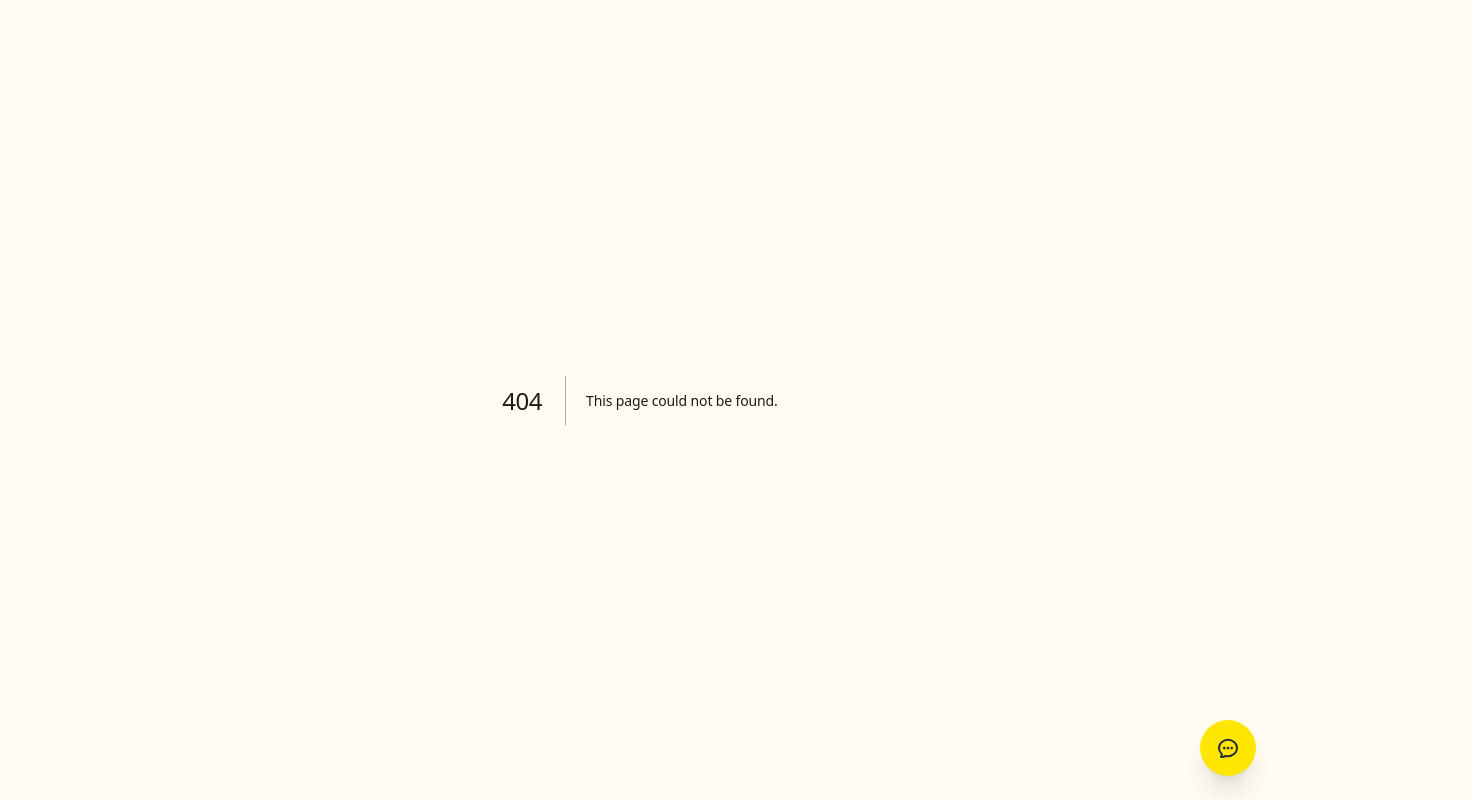
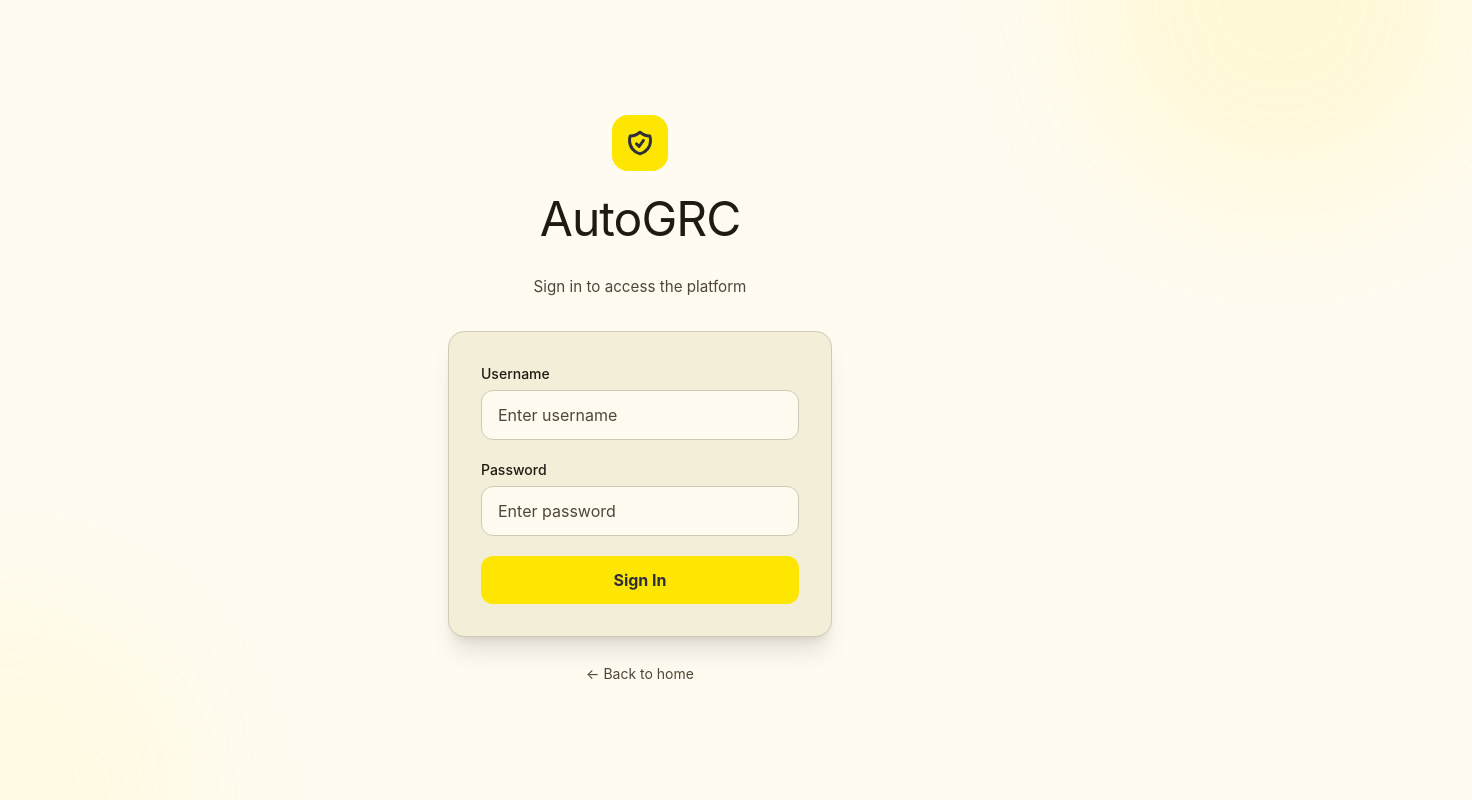
Before and after one commit to AIDEVEYSBD/AUTOGRC, a Next.js app: page /login in a window 1280 px wide. Before the commit this address had no page. Shown: the top 800 px of the page, 1472 px wide, since content can reach past the window. Built offline with nearby package versions, Linux system fonts and the light colour scheme; no server answers.

Commit message:
Single User Auth
Added single user auth login system using JWT with htpponly cookie and 8 hour login expiry.

```diff
--- a/package.json
+++ b/package.json
@@ -14,6 +14,7 @@
     "better-sqlite3": "^12.6.0",
     "docx": "^9.5.3",
     "drizzle-orm": "^0.45.1",
+    "jose": "^6.1.3",
     "next": "^16.1.1",
     "openai": "^6.22.0",
     "pdfkit": "^0.17.2",
--- /dev/null
+++ b/src/app/api/auth/login/route.ts
@@ -0,0 +1,23 @@
+import { NextRequest, NextResponse } from 'next/server';
+import { validateCredentials, signToken, COOKIE_NAME } from '@/lib/auth';
+
+export async function POST(req: NextRequest) {
+  const { username, password } = await req.json();
+
+  if (!validateCredentials(username, password)) {
+    return NextResponse.json({ error: 'Invalid credentials' }, { status: 401 });
+  }
+
+  const token = await signToken();
+
+  const res = NextResponse.json({ ok: true });
+  res.cookies.set(COOKIE_NAME, token, {
+    httpOnly: true,
+    secure: process.env.NODE_ENV === 'production',
+    sameSite: 'lax',
+    maxAge: 60 * 60 * 8, // 8 hours
+    path: '/',
+  });
+
+  return res;
+}
--- /dev/null
+++ b/src/app/api/auth/logout/route.ts
@@ -0,0 +1,12 @@
+import { NextResponse } from 'next/server';
+import { COOKIE_NAME } from '@/lib/auth';
+
+export async function POST() {
+  const res = NextResponse.json({ ok: true });
+  res.cookies.set(COOKIE_NAME, '', {
+    httpOnly: true,
+    maxAge: 0,
+    path: '/',
+  });
+  return res;
+}
--- a/src/app/layout.tsx
+++ b/src/app/layout.tsx
@@ -1,5 +1,8 @@
 import "./globals.css";
 import { Metadata } from "next";
+import { cookies } from "next/headers";
+import { verifyToken, COOKIE_NAME } from "@/lib/auth";
+import { AuthProvider } from "@/context/AuthContext";
 import ChatBubble from "@/components/Chatbot/ChatBubble";
 
 export const metadata: Metadata = {
@@ -13,11 +16,15 @@ export const metadata: Metadata = {
   },
 };
 
-export default function RootLayout({
+export default async function RootLayout({
   children,
 }: {
   children: React.ReactNode;
 }) {
+  const cookieStore = await cookies();
+  const token = cookieStore.get(COOKIE_NAME)?.value;
+  const isAuthenticated = token ? await verifyToken(token) : false;
+
   return (
     <html lang="en" suppressHydrationWarning>
       <head>
@@ -42,12 +49,14 @@ export default function RootLayout({
         className="min-h-screen"
         style={{ backgroundColor: "var(--md-surface)", color: "var(--md-on-surface)" }}
       >
-        <div className="relative w-full min-h-screen">
-          {children}
-        </div>
+        <AuthProvider initialAuth={isAuthenticated}>
+          <div className="relative w-full min-h-screen">
+            {children}
+          </div>
 
-        {/* Global chatbot */}
-        <ChatBubble />
+          {/* Global chatbot — only visible when authenticated */}
+          <ChatBubble />
+        </AuthProvider>
       </body>
     </html>
   );
--- /dev/null
+++ b/src/app/login/page.tsx
@@ -0,0 +1,125 @@
+'use client';
+
+import { useState, FormEvent } from 'react';
+import { useRouter } from 'next/navigation';
+import Link from 'next/link';
+
+export default function LoginPage() {
+  const router = useRouter();
+  const [username, setUsername] = useState('');
+  const [password, setPassword] = useState('');
+  const [error, setError] = useState('');
+  const [loading, setLoading] = useState(false);
+
+  async function handleSubmit(e: FormEvent) {
+    e.preventDefault();
+    setError('');
+    setLoading(true);
+
+    try {
+      const res = await fetch('/api/auth/login', {
+        method: 'POST',
+        headers: { 'Content-Type': 'application/json' },
+        body: JSON.stringify({ username, password }),
+      });
+
+      if (res.ok) {
+        router.push('/overview');
+        router.refresh(); // refresh so layout re-reads the cookie
+      } else {
+        setError('Invalid username or password.');
+      }
+    } catch {
+      setError('Something went wrong. Please try again.');
+    } finally {
+      setLoading(false);
+    }
+  }
+
+  return (
+    <div className="min-h-screen flex items-center justify-center bg-md-surface px-4">
+      {/* Background accent */}
+      <div className="absolute top-0 right-0 w-96 h-96 bg-md-primary-container/10 rounded-full blur-3xl -mr-48 -mt-48 pointer-events-none" />
+      <div className="absolute bottom-0 left-0 w-96 h-96 bg-md-primary-container/5 rounded-full blur-3xl -ml-48 -mb-48 pointer-events-none" />
+
+      <div className="relative w-full max-w-sm">
+        {/* Logo / brand */}
+        <div className="text-center mb-8">
+          <div className="inline-flex items-center justify-center w-14 h-14 rounded-2xl bg-[#FFE600] mb-4">
+            <svg className="w-7 h-7" viewBox="0 0 24 24" fill="none" stroke="#2E2E38" strokeWidth={2.5}>
+              <path strokeLinecap="round" strokeLinejoin="round" d="M9 12.75L11.25 15 15 9.75m-3-7.036A11.959 11.959 0 013.598 6 11.99 11.99 0 003 9.749c0 5.592 3.824 10.29 9 11.623 5.176-1.332 9-6.03 9-11.622 0-1.31-.21-2.571-.598-3.751h-.152c-3.196 0-6.1-1.248-8.25-3.285z" />
+            </svg>
+          </div>
+          <h1 className="text-2xl font-bold text-md-on-surface">AutoGRC</h1>
+          <p className="text-sm text-md-on-surface-variant mt-1">Sign in to access the platform</p>
+        </div>
+
+        {/* Card */}
+        <div className="bg-md-surface-container border border-md-outline-variant rounded-2xl p-8 shadow-xl">
+          <form onSubmit={handleSubmit} className="space-y-5">
+            <div>
+              <label
+                htmlFor="username"
+                className="block text-sm font-medium text-md-on-surface mb-1.5"
+              >
+                Username
+              </label>
+              <input
+                id="username"
+                type="text"
+                autoComplete="username"
+                required
+                value={username}
+                onChange={(e) => setUsername(e.target.value)}
+                className="w-full px-4 py-3 rounded-xl bg-md-surface border border-md-outline-variant text-md-on-surface placeholder-md-on-surface-variant focus:outline-none focus:ring-2 focus:ring-[#FFE600] focus:border-transparent transition-all"
+                placeholder="Enter username"
+              />
+            </div>
+
+            <div>
+              <label
+                htmlFor="password"
+                className="block text-sm font-medium text-md-on-surface mb-1.5"
+              >
+                Password
+              </label>
+              <input
+                id="password"
+                type="password"
+                autoComplete="current-password"
+                required
+                value={password}
+                onChange={(e) => setPassword(e.target.value)}
+                className="w-full px-4 py-3 rounded-xl bg-md-surface border border-md-outline-variant text-md-on-surface placeholder-md-on-surface-variant focus:outline-none focus:ring-2 focus:ring-[#FFE600] focus:border-transparent transition-all"
+                placeholder="Enter password"
+              />
+            </div>
+
+            {error && (
+              <p className="text-sm text-md-error bg-md-error/10 px-4 py-3 rounded-xl">
+                {error}
+              </p>
+            )}
+
+            <button
+              type="submit"
+              disabled={loading}
+              className="w-full py-3 px-4 font-bold rounded-xl bg-[#FFE600] text-[#2E2E38] hover:opacity-90 active:opacity-80 transition-opacity disabled:opacity-50 disabled:cursor-not-allowed text-base"
+            >
+              {loading ? 'Signing in…' : 'Sign In'}
+            </button>
+          </form>
+        </div>
+
+        <div className="text-center mt-6">
+          <Link
+            href="/"
+            className="text-sm text-md-on-surface-variant hover:text-md-on-surface transition-colors"
+          >
+            ← Back to home
+          </Link>
+        </div>
+      </div>
+    </div>
+  );
+}
--- a/src/app/page.tsx
+++ b/src/app/page.tsx
@@ -19,7 +19,7 @@ export default function LandingPage() {
             </p>
 
             <div className="flex flex-wrap gap-4">
-              <Link href="/overview">
+              <Link href="/login">
                 <button className="px-8 py-4 font-bold bg-md-primary-container text-md-on-primary-container rounded-xl hover:bg-md-primary hover:text-md-on-primary transition-colors text-lg">
                   Enter Platform
                 </button>
@@ -170,7 +170,7 @@ export default function LandingPage() {
             Join leading organizations using AutoGRC to automate compliance and
             reduce audit preparation time by 80%.
           </p>
-          <Link href="/overview">
+          <Link href="/login">
             <button className="px-8 py-4 font-bold bg-md-primary-container text-md-on-primary-container rounded-xl hover:opacity-90 transition-opacity text-lg">
               Get Started Now
             </button>
--- a/src/components/Chatbot/ChatBubble.tsx
+++ b/src/components/Chatbot/ChatBubble.tsx
@@ -1,10 +1,14 @@
 'use client';
 
 import { useState } from 'react';
+import { useAuth } from '@/context/AuthContext';
 import ChatModal from './ChatModal';
 
 export default function ChatBubble() {
+  const { isAuthenticated } = useAuth();
   const [isOpen, setIsOpen] = useState(false);
+
+  if (!isAuthenticated) return null;
 
   const handleOpen = () => {
     setIsOpen(true);
--- /dev/null
+++ b/src/context/AuthContext.tsx
@@ -0,0 +1,41 @@
+'use client';
+
+import { createContext, useContext, useState, useCallback, ReactNode } from 'react';
+import { useRouter } from 'next/navigation';
+
+interface AuthContextValue {
+  isAuthenticated: boolean;
+  logout: () => Promise<void>;
+}
+
+const AuthContext = createContext<AuthContextValue>({
+  isAuthenticated: false,
+  logout: async () => {},
+});
+
+export function AuthProvider({
+  children,
+  initialAuth,
+}: {
+  children: ReactNode;
+  initialAuth: boolean;
+}) {
+  const [isAuthenticated, setIsAuthenticated] = useState(initialAuth);
+  const router = useRouter();
+
+  const logout = useCallback(async () => {
+    await fetch('/api/auth/logout', { method: 'POST' });
+    setIsAuthenticated(false);
+    router.push('/');
+  }, [router]);
+
+  return (
+    <AuthContext.Provider value={{ isAuthenticated, logout }}>
+      {children}
+    </AuthContext.Provider>
+  );
+}
+
+export function useAuth() {
+  return useContext(AuthContext);
+}
--- /dev/null
+++ b/src/lib/auth.ts
@@ -0,0 +1,31 @@
+import { SignJWT, jwtVerify } from 'jose';
+
+const SECRET = new TextEncoder().encode('autogrc-jwt-secret-2026-ey');
+const COOKIE_NAME = 'autogrc-token';
+
+// Hardcoded credentials — swap to env vars when productionising
+const VALID_USERNAME = 'SBD';
+const VALID_PASSWORD = 'WeMakeGoodRAG';
+
+export { COOKIE_NAME };
+
+export function validateCredentials(username: string, password: string): boolean {
+  return username === VALID_USERNAME && password === VALID_PASSWORD;
+}
+
+export async function signToken(): Promise<string> {
+  return new SignJWT({ authenticated: true })
+    .setProtectedHeader({ alg: 'HS256' })
+    .setIssuedAt()
+    .setExpirationTime('8h')
+    .sign(SECRET);
+}
+
+export async function verifyToken(token: string): Promise<boolean> {
+  try {
+    await jwtVerify(token, SECRET);
+    return true;
+  } catch {
+    return false;
+  }
+}
--- /dev/null
+++ b/src/middleware.ts
@@ -0,0 +1,65 @@
+import { NextRequest, NextResponse } from 'next/server';
+import { jwtVerify } from 'jose';
+
+const SECRET = new TextEncoder().encode('autogrc-jwt-secret-2026-ey');
+const COOKIE_NAME = 'autogrc-token';
+
+// Paths that require authentication
+const PROTECTED_PREFIXES = [
+  '/overview',
+  '/applications',
+  '/frameworks',
+  '/landing',
+  '/framework',
+  '/soc',
+  '/automation',
+  '/capabilities',
+];
+
+async function isValidToken(token: string | undefined): Promise<boolean> {
+  if (!token) return false;
+  try {
+    await jwtVerify(token, SECRET);
+    return true;
+  } catch {
+    return false;
+  }
+}
+
+export async function middleware(req: NextRequest) {
+  const { pathname } = req.nextUrl;
+  const token = req.cookies.get(COOKIE_NAME)?.value;
+  const authenticated = await isValidToken(token);
+
+  const isProtected = PROTECTED_PREFIXES.some((prefix) => pathname.startsWith(prefix));
+
+  // Redirect unauthenticated users away from protected routes
+  if (isProtected && !authenticated) {
+    const loginUrl = req.nextUrl.clone();
+    loginUrl.pathname = '/login';
+    return NextResponse.redirect(loginUrl);
+  }
+
+  // Redirect authenticated users away from login page
+  if (pathname === '/login' && authenticated) {
+    const overviewUrl = req.nextUrl.clone();
+    overviewUrl.pathname = '/overview';
+    return NextResponse.redirect(overviewUrl);
+  }
+
+  return NextResponse.next();
+}
+
+export const config = {
+  matcher: [
+    '/overview/:path*',
+    '/applications/:path*',
+    '/frameworks/:path*',
+    '/landing/:path*',
+    '/framework/:path*',
+    '/soc/:path*',
+    '/automation/:path*',
+    '/capabilities/:path*',
+    '/login',
+  ],
+};
```
Also changed, not shown: 1 other file (tests, documents, lock files or other folders).
